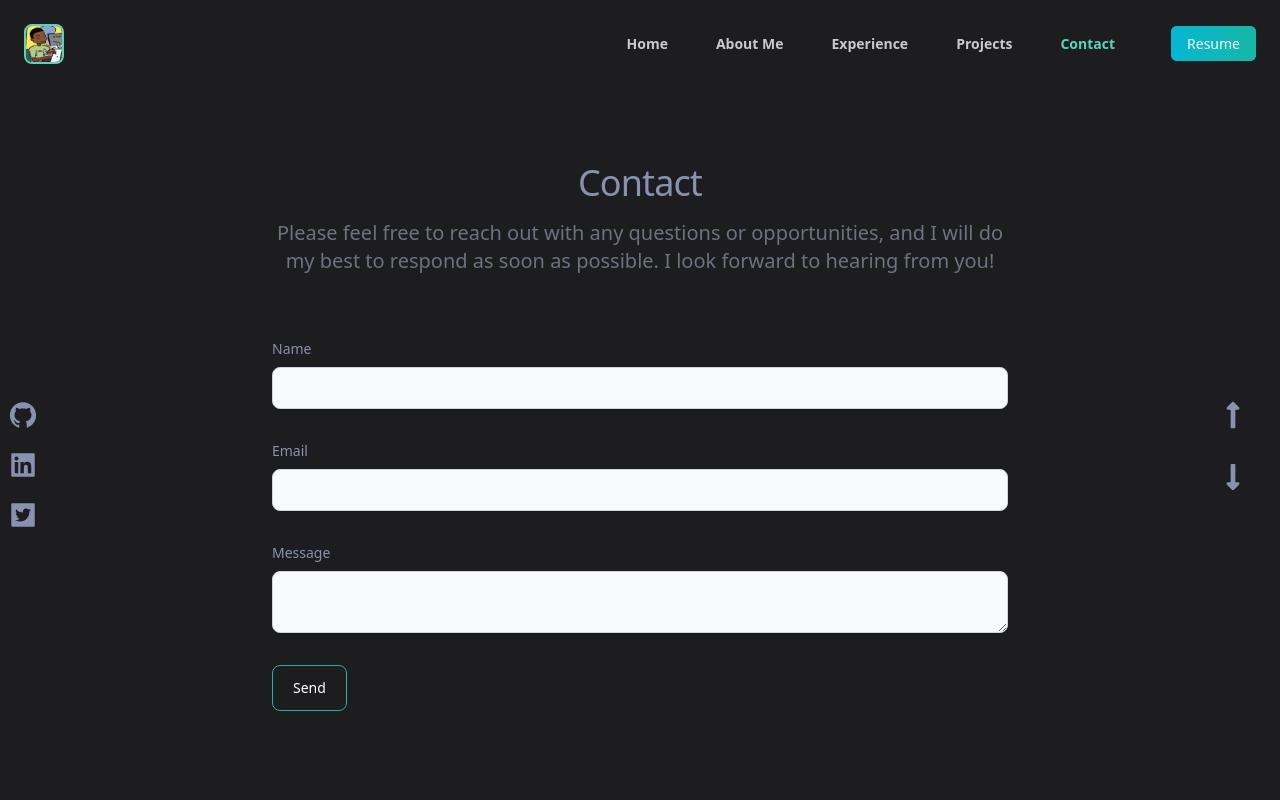
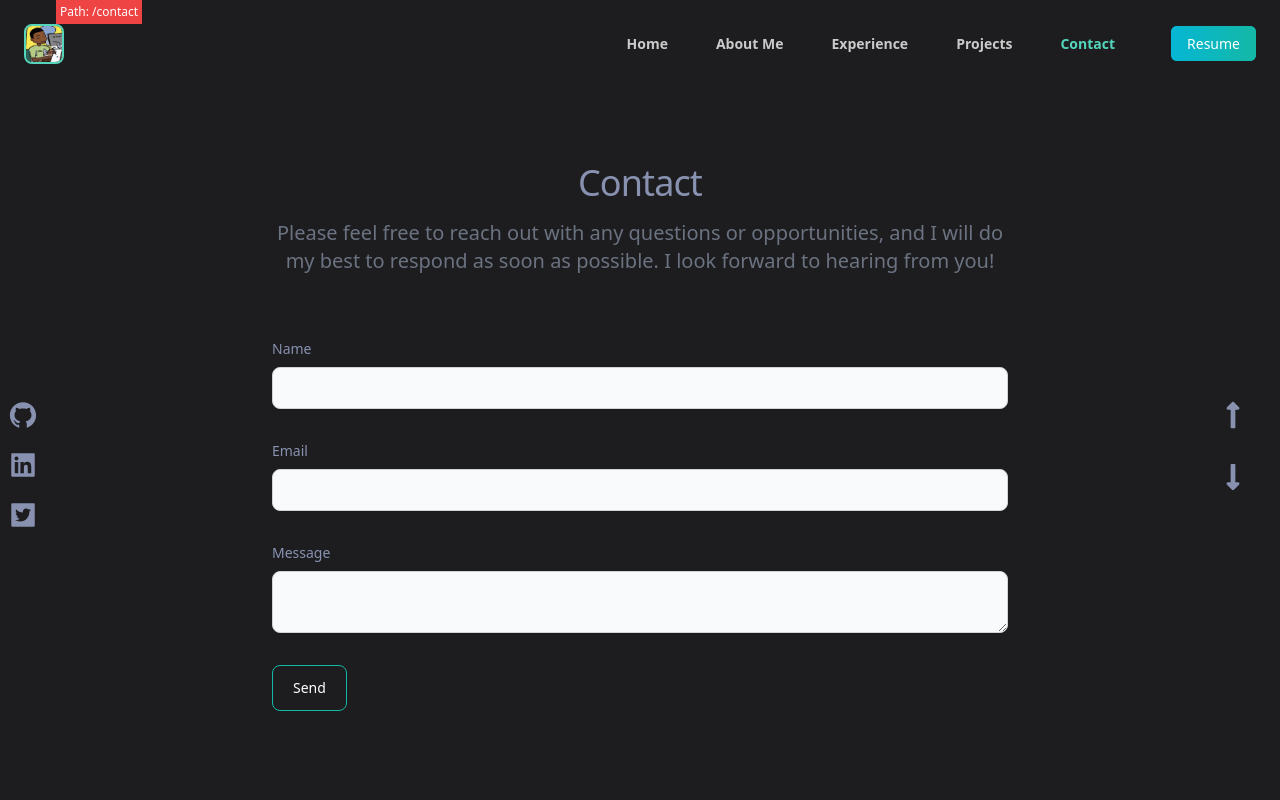
Before and after one commit to drimescodes/drimes-portfolio, a React (Vite) app: page /contact in a window 1280 px wide. Shown: the top 800 px of the page. Built offline with nearby package versions, Linux system fonts and the light colour scheme.

Commit message:
chore: add debug info to navbar

```diff
--- a/src/components/Navbar.jsx
+++ b/src/components/Navbar.jsx
@@ -5,7 +5,7 @@ import {
   AiFillLinkedin,
   AiFillTwitterSquare,
 } from "react-icons/ai";
-import { Link, NavLink} from "react-router-dom";
+import { Link, NavLink } from "react-router-dom";
 import { drimes_avatar } from "../assets";
 import { usePage } from "../contexts/PageContext";
 
@@ -38,7 +38,9 @@ const Navbar = () => {
             className="text-3xl font-bold w-10 h-10 rounded-lg border-2 border-[#54d5bb]"
             onClick={() => handleLinkClick(0)}
           />
-
+          <div className="absolute top-0 left-14 text-xs text-white bg-red-500 p-1">
+            Path: {typeof window !== 'undefined' ? window.location.pathname : 'SSR'}
+          </div>
         </Link>
 
         {/* Desktop Navbar */}
@@ -136,8 +138,7 @@ const Navbar = () => {
         </div>
 
         <div
-        className={`min-h-screen overflow-y-hidden absolute top-16 left-0 w-full z-[99999] p-4 bg-[#1d1d20] px-8 lg:hidden transform transition-all duration-500 ease-in-out ${
-          toggle ? "translate-x-0" : "-translate-x-full"
+          className={`min-h-screen overflow-y-hidden absolute top-16 left-0 w-full z-[99999] p-4 bg-[#1d1d20] px-8 lg:hidden transform transition-all duration-500 ease-in-out ${toggle ? "translate-x-0" : "-translate-x-full"
             }`}
         >
           <ul className="flex flex-col items-center">
```
Lines whose indentation alone changed are shown as unchanged.
